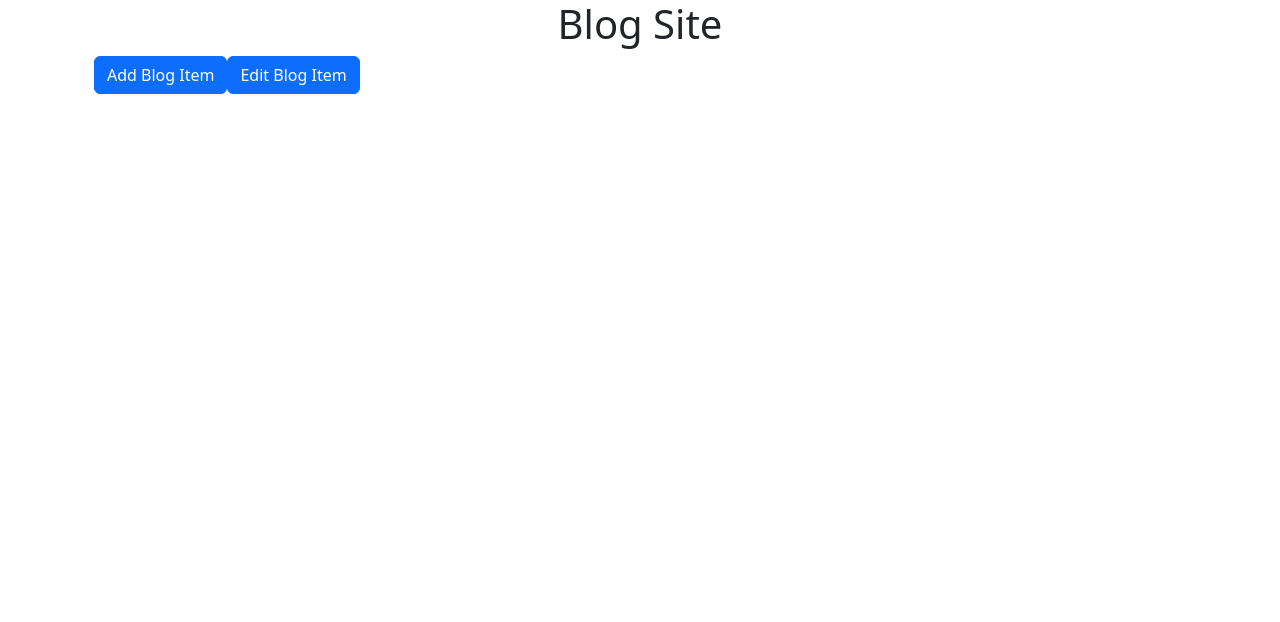
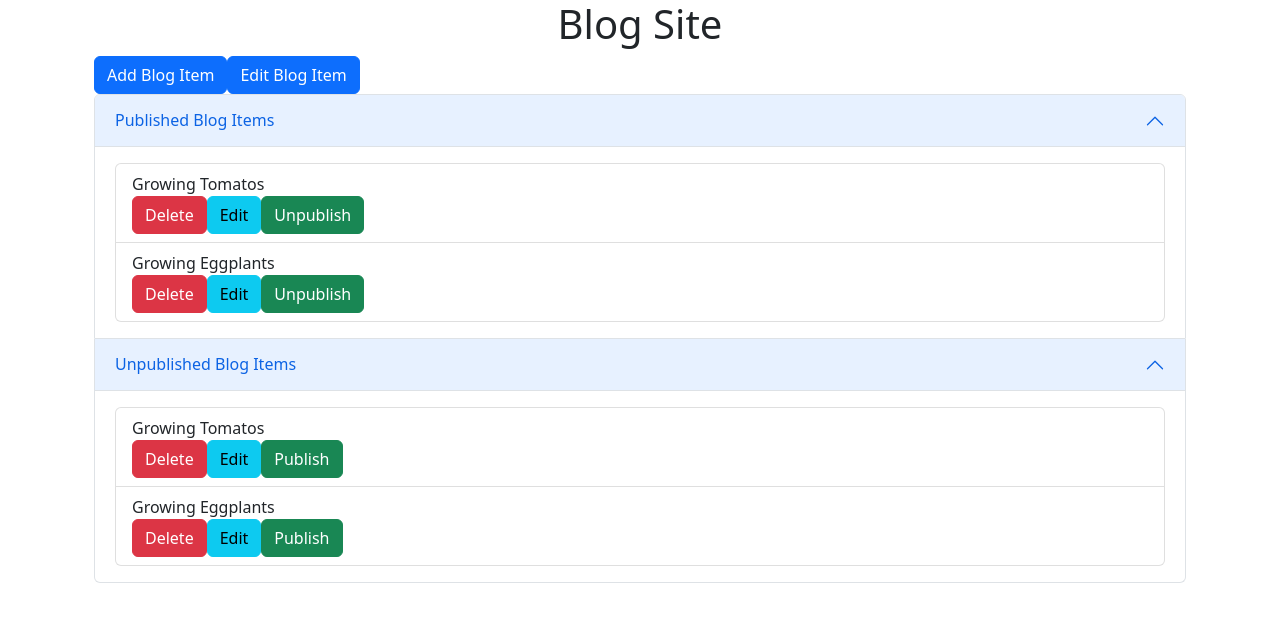
Before and after one commit to mannamar/reactblogfrontend, a React (Create React App) app: page / in a window 1280 px wide. Shown: the top 622 px of the page. Built offline with nearby package versions, Linux system fonts and the light colour scheme.

Commit message:
Wed March 22 Lecture Complete

```diff
--- a/src/Components/Dashboard.js
+++ b/src/Components/Dashboard.js
@@ -1,7 +1,59 @@
 import React, { useState } from 'react';
-import { Container, Row, Col, Button, Modal, Form } from 'react-bootstrap';
+import { Container, Row, Col, Button, Modal, Form, Accordion, ListGroup } from 'react-bootstrap';
 
 function Dashboard() {
+
+    const [blogItems, setBlogItems] = useState([
+        {
+            Id: 1,
+            Title: "Growing Tomatos",
+            Publisher: "Walaa AlSalmi",
+            Date: "01-12-2022",
+            Description: "Devote a prime, sunny spot to growing tomatoes. Tomatoes need at least 6 to 8 hours of sun to bring out their best flavors. You will need to stake, trellis, or cage most tomato plants to keep them off the ground. Decide on a support plan before you set out your plants, then add that support directly after planting. You will need to stake, trellis, or cage most tomato plants to keep them off the ground. Decide on a support plan before you set out your plants.",
+            Image:
+                "https://www.almanac.com/sites/default/files/styles/landscape/public/image_nodes/tomatoes_helios4eos_gettyimages-edit.jpeg?itok=m9c3T-XV",
+            Published: true,
+            Tags: 'gardening,plants',
+            Category: 'Pastas'
+        },
+
+        {
+            Id: 2,
+            Title: "Growing Peppers",
+            Date: "01-06-2022",
+            Publisher: "Tom Finland",
+            Description: "Set pepper plant seedlings out after the last spring frost. They grow well in raised beds, containers, and in-ground gardens. Plant them 18 to 24 inches apart in a sunny, well-drained spot. Pepper plants need at least 6-8 hours of sunlight per day. They grow well in raised beds, containers, and in-ground gardens. Plant them 18 to 24 inches apart in a sunny, well-drained spot. Pepper plants need at least 6-8 hours of sunlight per day.",
+            Image:
+                "https://www.farmersalmanac.com/wp-content/uploads/2020/11/Planting-Guide-Bell-Peppers-A105431708.jpg",
+            Published: false,
+            Tags: 'gardening,plants',
+            Category: 'Pastas'
+        },
+        {
+            Id: 3,
+            Title: "Growing Eggplants",
+            Publisher: "Sam Bilton",
+            Date: "12-24-2021",
+            Description: "Start eggplant seeds indoors up to 10 weeks before the last frost date. Plant the seeds 1/4inch deep, water after planting and cover loosely with plastic to retain moisture. Transplant the seedlings to the garden when soil temperatures reach 60 degrees. Transplant the seedlings to the garden when soil temperatures reach 60 degrees.",
+            Image:
+                "https://cleangreensimple.com/wp-content/uploads/2020/05/growing-eggplant.jpg",
+            Published: true,
+            Tags: 'gardening,plants',
+            Category: 'Sports'
+        },
+        {
+            Id: 4,
+            Title: "Growing Zucchinis",
+            Publisher: "Tina Freedman",
+            Date: "12-15-2021",
+            Description: "Zucchini needs full sun (at least 6 to 8 hours) and consistently moist soil that is high in organic matter. Some zucchini varieties are vining types that require a trellis or a lot of room to sprawl. There are also bush types suitable for container gardening and small space gardening. There are also bush types suitable for container gardening and small space gardening.",
+            Image:
+                "https://greenhouseemporium.com/wp-content/uploads/2020/02/How_to_Grow_Zucchini_2.jpg",
+            Published: false,
+            Tags: 'gardening,plants',
+            Category: 'Cats'
+        }
+    ]);
 
     // Forms
     const [blogTitle, setBlogTitle] = useState('');
@@ -20,7 +72,7 @@ function Dashboard() {
         // console.log(e.target.textContent);
         setShow(true);
 
-        if(e.target.textContent === 'Add Blog Item') {
+        if (e.target.textContent === 'Add Blog Item') {
             setEditBool(false);
             setBlogTitle('');
             setBlogDescription('');
@@ -40,9 +92,9 @@ function Dashboard() {
     const handleDescription = (e) => setBlogDescription(e.target.value);
     // const handelCategory = (e) => setBlogCategory(e.target.value);
     // We desctructured it for practice below
-    const handelCategory = ({target: {value}}) => setBlogCategory(value);
+    const handelCategory = ({ target: { value } }) => setBlogCategory(value);
 
-    const handleTags = ({target}) => setBlogTags(target.value);
+    const handleTags = ({ target }) => setBlogTags(target.value);
 
     // ({target: {value}})
 
@@ -68,12 +120,12 @@ function Dashboard() {
                             <Form.Label>Title</Form.Label>
                             {/* Commented below is how to do it via anonymous function in-line */}
                             {/* <Form.Control type="text" placeholder="Enter title" onChange={(e) => setBlogTitle(e.target.value)} value={blogTitle}/> */}
-                            <Form.Control type="text" placeholder="Enter title" onChange={handleTitle} value={blogTitle}/>
+                            <Form.Control type="text" placeholder="Enter title" onChange={handleTitle} value={blogTitle} />
                         </Form.Group>
 
                         <Form.Group className="mb-3" controlId="Description">
                             <Form.Label>Description</Form.Label>
-                            <Form.Control type="text" placeholder="Description" onChange={handleDescription} value={blogDescription}/>
+                            <Form.Control type="text" placeholder="Description" onChange={handleDescription} value={blogDescription} />
                         </Form.Group>
 
 
@@ -88,7 +140,7 @@ function Dashboard() {
 
                         <Form.Group className="mb-3" controlId="Tags">
                             <Form.Label>Tags (Seperated by commas)</Form.Label>
-                            <Form.Control type="text" placeholder="Enter tags seperated by commas" onChange={handleTags} value={blogTags}/>
+                            <Form.Control type="text" placeholder="Enter tags seperated by commas" onChange={handleTags} value={blogTags} />
                         </Form.Group>
 
                         <Form.Group className="mb-3" controlId="Image">
@@ -120,6 +172,66 @@ function Dashboard() {
                     <Button onClick={handleShow}>Edit Blog Item</Button>
                 </Col>
             </Row>
+
+            <Row>
+                <Col>
+                    <Accordion defaultActiveKey={['0', '1']} alwaysOpen>
+                        <Accordion.Item eventKey="0">
+                            <Accordion.Header>Published Blog Items</Accordion.Header>
+                            <Accordion.Body>
+                                <ListGroup>
+                                    {blogItems.map((item, index) => {
+                                        return (
+                                            <>
+                                                {
+                                                    item.Published ?
+                                                        <ListGroup.Item>
+                                                            <Col>{item.Title}</Col>
+                                                            <Col>
+                                                                <Button variant='danger'>Delete</Button>
+                                                                <Button variant='info'>Edit</Button>
+                                                                <Button variant='success'>Unpublish</Button>
+                                                            </Col>
+                                                        </ListGroup.Item>
+                                                        : null
+                                                }
+                                            </>
+                                        )
+                                    })}
+                                </ListGroup>
+
+
+
+                            </Accordion.Body>
+                        </Accordion.Item>
+                        <Accordion.Item eventKey="1">
+                            <Accordion.Header>Unpublished Blog Items</Accordion.Header>
+                            <Accordion.Body>
+                                <ListGroup>
+                                    {blogItems.map((item, index) => {
+                                        return (
+                                            <>
+                                                {
+                                                    item.Published ?
+                                                        <ListGroup.Item>
+                                                            <Col>{item.Title}</Col>
+                                                            <Col>
+                                                                <Button variant='danger'>Delete</Button>
+                                                                <Button variant='info'>Edit</Button>
+                                                                <Button variant='success'>Publish</Button>
+                                                            </Col>
+                                                        </ListGroup.Item>
+                                                        : null
+                                                }
+                                            </>
+                                        )
+                                    })}
+                                </ListGroup>
+                            </Accordion.Body>
+                        </Accordion.Item>
+                    </Accordion>
+                </Col>
+            </Row>
         </Container>
     )
 }
```
